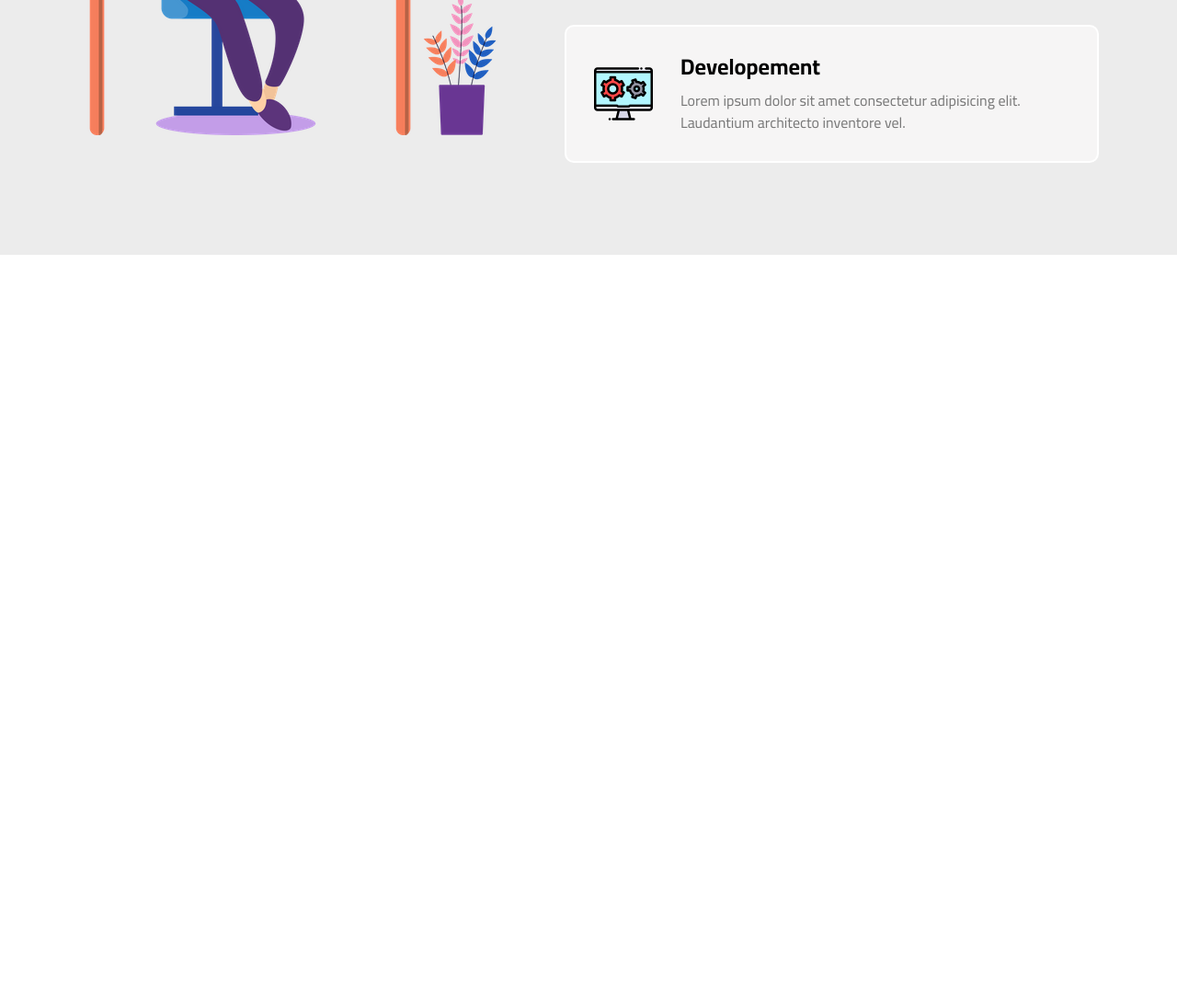
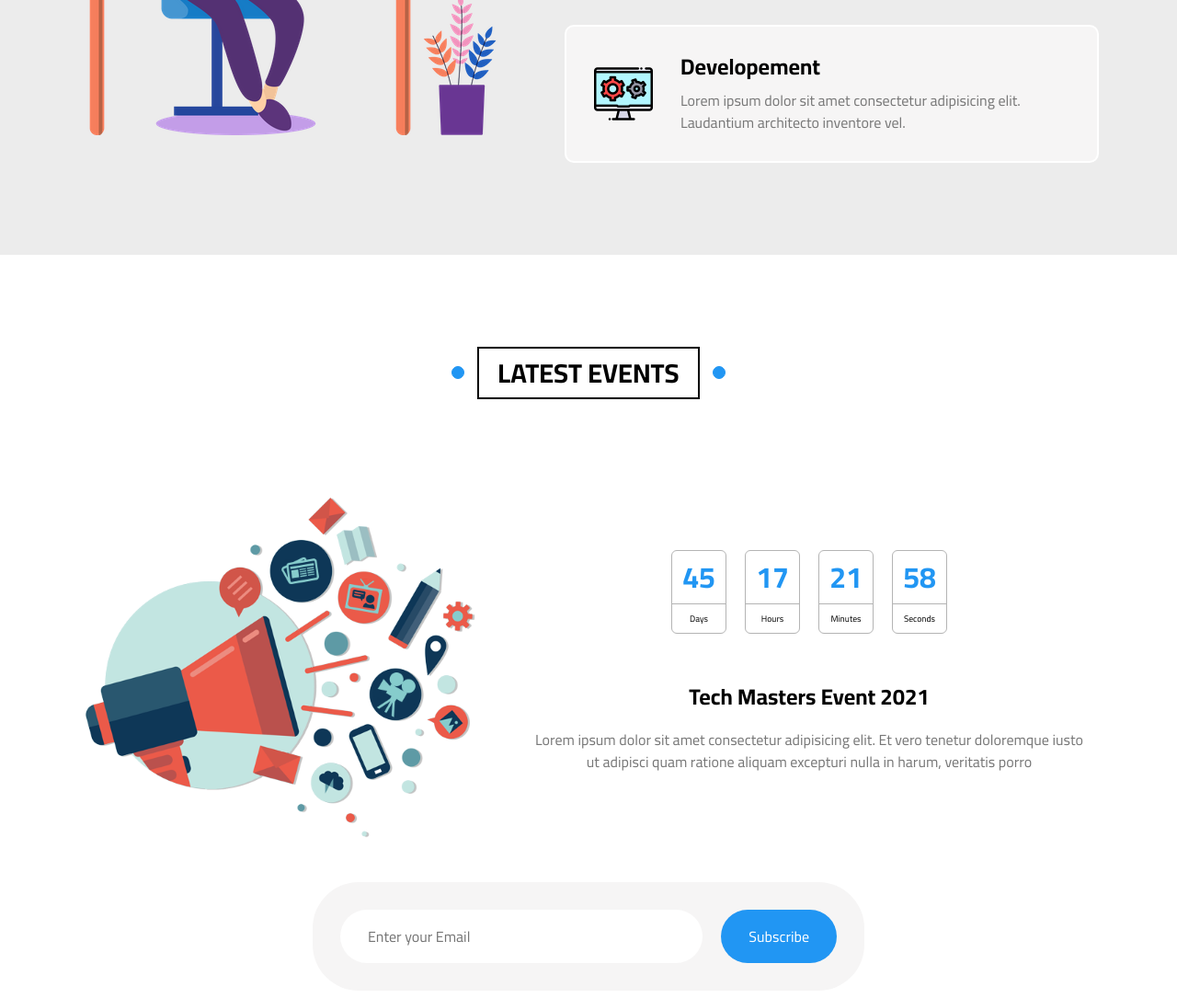
Before and after one commit to SamehRefaay/elzero-template-repo, a plain HTML site: page index.html in a window 1280 px wide. Shown: the part 8667-9752 px from the top of the page at 92% size. Before the commit the page ends 8944 px from the top, so only its background shows below. Drawn offline with Linux system fonts and the light colour scheme.

Commit message:
events section has been added

```diff
--- a/css/main.css
+++ b/css/main.css
@@ -1041,8 +1041,168 @@ header .mega-menu {
   color: #777;
   margin-top: 10px;
 }
-
 /* End Work Steps */
+/* Start Latest Events */
+.latest-events {
+  padding-top: var(--section-padding-top);
+  padding-bottom: var(--section-padding-bottom);
+  position: relative;
+}
+.latest-events .container {
+  display: flex;
+  flex-wrap: wrap;
+  align-items: center;
+  gap: 30px;
+}
+.latest-events img {
+  width: 450px;
+}
+@media (max-width: 991px) {
+  .latest-events img {
+    display: none;
+  }
+}
+.latest-events .info {
+  flex: 1;
+  text-align: center;
+}
+.latest-events .info .time {
+  display: flex;
+  align-items: center;
+  justify-content: center;
+  gap: 20px;
+}
+.latest-events .info .time .unit {
+  width: 60px;
+  border: 1px solid #b4b4b4;
+  border-radius: 6px;
+  transition: var(--main-transition);
+  -webkit-border-radius: 6px;
+  -moz-border-radius: 6px;
+  -ms-border-radius: 6px;
+  -o-border-radius: 6px;
+  -webkit-transition: var(--main-transition);
+  -moz-transition: var(--main-transition);
+  -ms-transition: var(--main-transition);
+  -o-transition: var(--main-transition);
+}
+.latest-events .info .time .unit:hover {
+  border-color: var(--main-color);
+}
+.latest-events .info .time .unit span {
+  padding-top: 10px;
+  padding-bottom: 10px;
+  display: block;
+  transition: var(--main-transition);
+  -webkit-transition: var(--main-transition);
+  -moz-transition: var(--main-transition);
+  -ms-transition: var(--main-transition);
+  -o-transition: var(--main-transition);
+}
+.latest-events .info .time .unit span:first-child {
+  font-size: 2em;
+  font-weight: bold;
+  color: var(--main-color);
+}
+.latest-events .info .time .unit span:last-child {
+  font-size: 0.6em;
+  border-top: 1px solid #b4b4b4;
+}
+.latest-events .info .time .unit:hover span {
+  border-color: var(--main-color);
+}
+.latest-events .info .text {
+  margin-top: 40px;
+  padding: 15px;
+}
+.latest-events .info .text .title {
+  font-size: 1.5em;
+}
+.latest-events .info .text .description {
+  margin-top: 20px;
+  line-height: 1.5;
+  font-size: 1em;
+  color: #777;
+}
+.latest-events .subscribe {
+  width: 600px;
+  margin: 0px auto;
+  padding: 30px;
+  background-color: #f6f5f5;
+  border-radius: 50px;
+  -webkit-border-radius: 50px;
+  -moz-border-radius: 50px;
+  -ms-border-radius: 50px;
+  -o-border-radius: 50px;
+}
+.latest-events .subscribe form {
+  display: flex;
+  gap: 20px;
+}
+@media (max-width: 767px) {
+  .latest-events .subscribe {
+    padding: 15px;
+    border-radius: 0;
+    -webkit-border-radius: 0;
+    -moz-border-radius: 0;
+    -ms-border-radius: 0;
+    -o-border-radius: 0;
+  }
+  .latest-events .subscribe form {
+    flex-direction: column;
+  }
+}
+.latest-events .subscribe form input {
+  padding: 20px 30px;
+  border: none;
+  border-radius: 50px;
+  -webkit-border-radius: 50px;
+  -moz-border-radius: 50px;
+  -ms-border-radius: 50px;
+  -o-border-radius: 50px;
+}
+@media (max-width: 767px) {
+  .latest-events .subscribe form input {
+    padding: 10px 15px;
+    border-radius: 0;
+    -webkit-border-radius: 0;
+    -moz-border-radius: 0;
+    -ms-border-radius: 0;
+    -o-border-radius: 0;
+  }
+}
+.latest-events .subscribe form input[type="email"] {
+  flex: 1;
+  caret-color: var(--main-color);
+}
+.latest-events .subscribe form input[type="email"]::placeholder {
+  opacity: 1;
+  transition: var(--main-transition);
+  -webkit-transition: var(--main-transition);
+  -moz-transition: var(--main-transition);
+  -ms-transition: var(--main-transition);
+  -o-transition: var(--main-transition);
+}
+.latest-events .subscribe form input[type="email"]:focus {
+  outline: none;
+}
+.latest-events .subscribe form input[type="email"]:focus::placeholder {
+  opacity: 0;
+}
+.latest-events .subscribe form input[type="submit"] {
+  background-color: var(--main-color);
+  color: white;
+  text-transform: capitalize;
+  transition: var(--main-transition);
+  -webkit-transition: var(--main-transition);
+  -moz-transition: var(--main-transition);
+  -ms-transition: var(--main-transition);
+  -o-transition: var(--main-transition);
+}
+.latest-events .subscribe form input[type="submit"]:hover {
+  background-color: var(--main-color-alt);
+}
+/* End Latest Events */
 /* Start Animation */
 @keyframes ups-and-downs {
   0%,
--- a/index.html
+++ b/index.html
@@ -63,25 +63,25 @@
               </ul>
               <ul class="links">
                 <li>
-                  <a href=""
+                  <a href="#events"
                     ><i class="fa-regular fa-calendar-days"></i>Events</a
                   >
                 </li>
                 <li>
-                  <a href=""
+                  <a href="#pricing"
                     ><i class="fas fa-server fa-fw"></i>Pricing Plans</a
                   >
                 </li>
                 <li>
-                  <a href=""
+                  <a href="#videos"
                     ><i class="fa-regular fa-circle-play"></i>Top Videos</a
                   >
                 </li>
                 <li>
-                  <a href=""><i class="fa-regular fa-chart-bar"></i>Stats</a>
+                  <a href="#stats"><i class="fa-regular fa-chart-bar"></i>Stats</a>
                 </li>
                 <li>
-                  <a href=""
+                  <a href="#discount"
                     ><i class="fa-regular fa-percent"></i>Rquest A Discount</a
                   >
                 </li>
@@ -646,5 +646,47 @@
       </div>
     </div>
     <!-- End Work Steps -->
+    <!-- Start Latest Events-->
+    <div class="latest-events" id="events">
+      <h2 class="main-heading">Latest Events</h2>
+      <div class="container">
+        <img src="images/events.png" alt="events" />
+        <div class="info">
+          <div class="time">
+            <div class="unit">
+              <span>45</span>
+              <span>Days</span>
+            </div>
+            <div class="unit">
+              <span>17</span>
+              <span>Hours</span>
+            </div>
+            <div class="unit">
+              <span>21</span>
+              <span>Minutes</span>
+            </div>
+            <div class="unit">
+              <span>58</span>
+              <span>Seconds</span>
+            </div>
+          </div>
+          <div class="text">
+            <h3 class="title">Tech Masters Event 2021</h3>
+            <p class="description">
+              Lorem ipsum dolor sit amet consectetur adipisicing elit. Et vero
+              tenetur doloremque iusto ut adipisci quam ratione aliquam
+              excepturi nulla in harum, veritatis porro
+            </p>
+          </div>
+        </div>
+        <div class="subscribe">
+          <form action="">
+            <input type="email" placeholder="Enter your Email" />
+            <input type="submit" value="subscribe" />
+          </form>
+        </div>
+      </div>
+    </div>
+    <!-- End Latest Events-->
   </body>
 </html>
```
Also changed, not shown: images/events.png (added).
